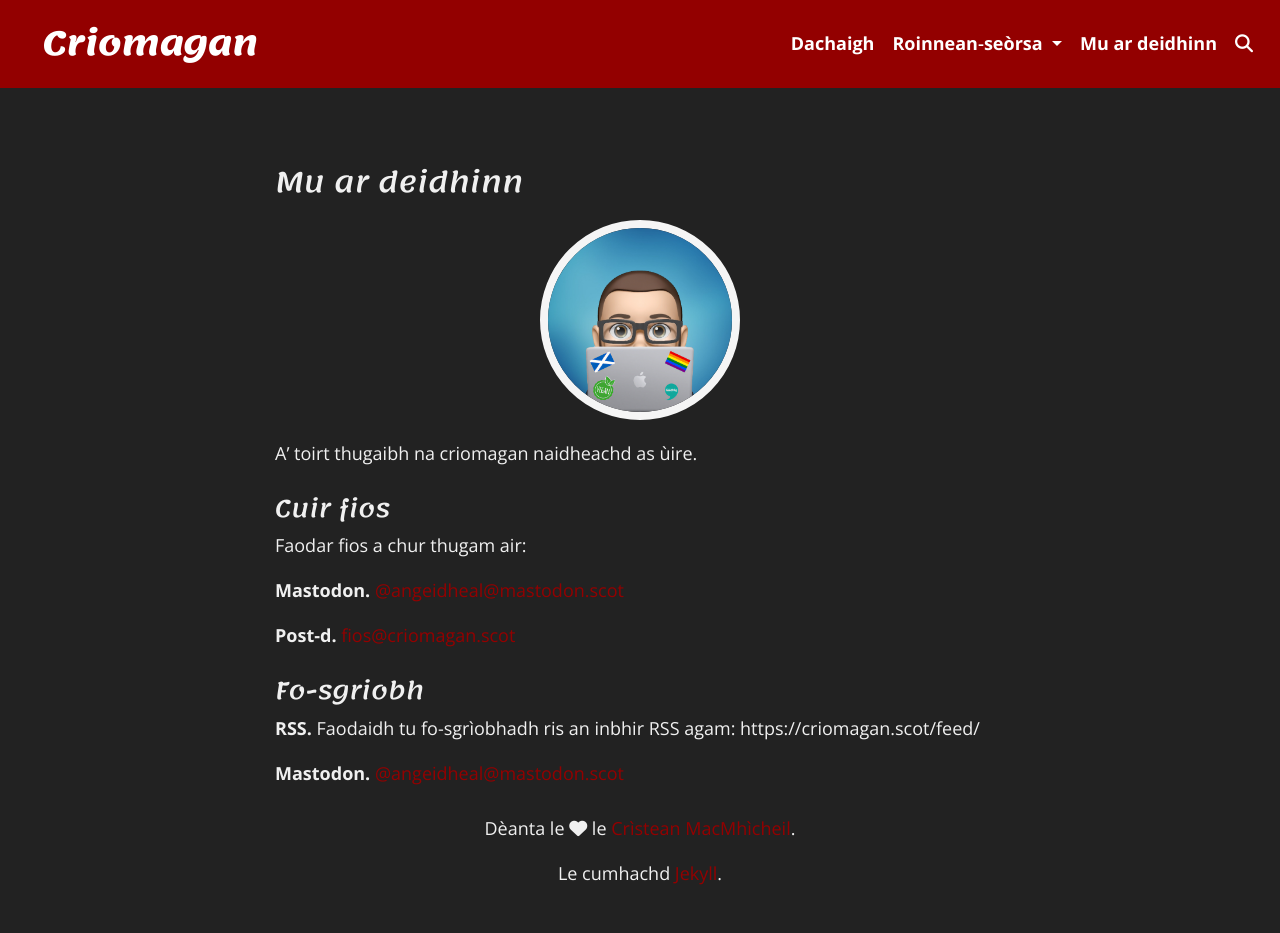
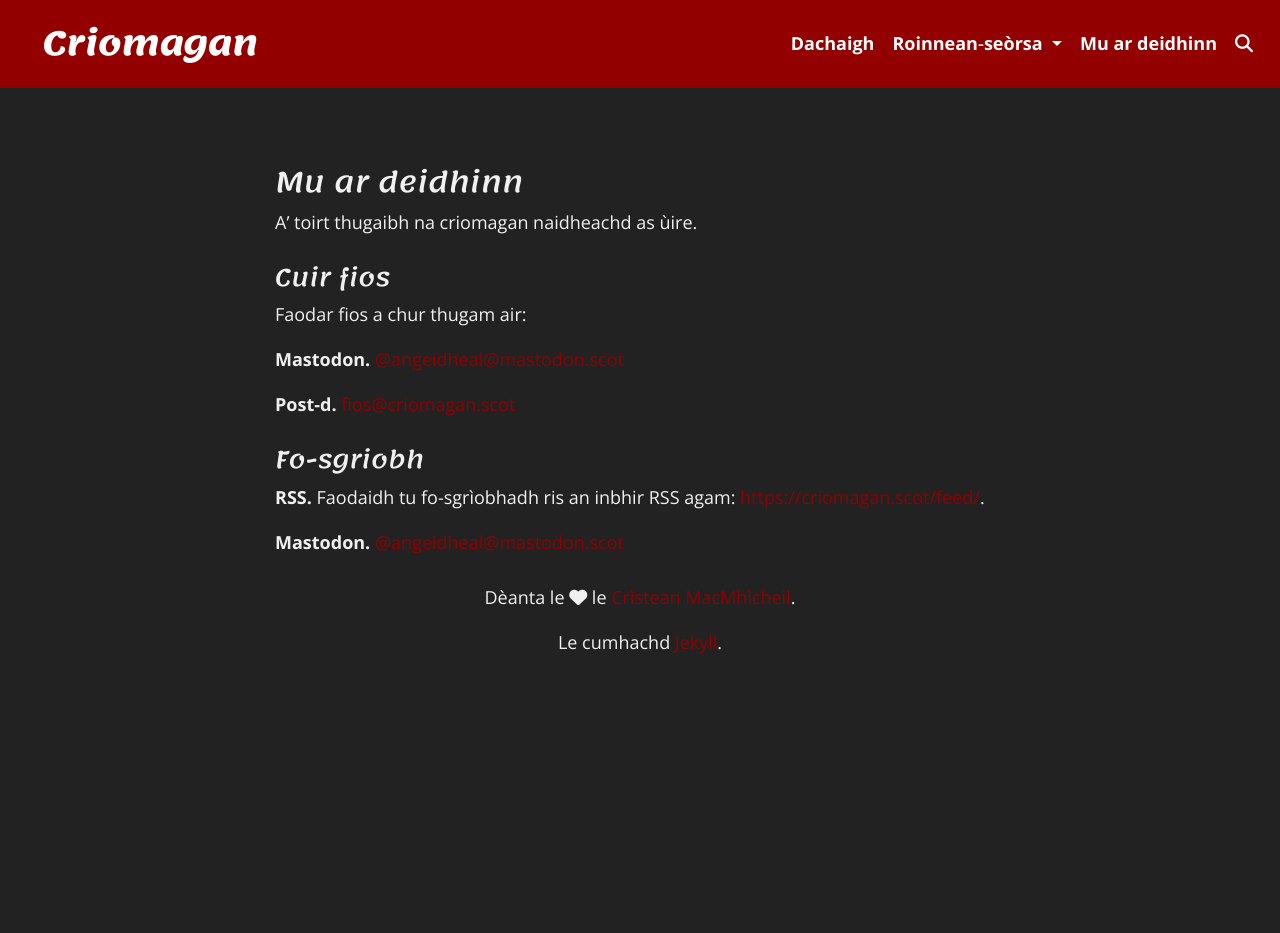
Before and after one commit to angeidheal/angeidheal.github.io, a Jekyll site: the page built from mu-ar-dheidhinn.md, in a window 1280 px wide. Built offline with Jekyll 4.4.1, drawn with Linux system fonts in a browser that asks for light colours; nearby versions of some CDN libraries; after the commit the page ends 900 px from its top, so only the background shows below that; part of the change alters nothing that is shown.

Commit message:
Update mu-ar-dheidhinn.md

```diff
--- a/mu-ar-dheidhinn.md
+++ b/mu-ar-dheidhinn.md
@@ -3,8 +3,6 @@ layout: page
 title: Mu ar deidhinn
 permalink: /mu-ar-deidhinn/
 ---
-
-<img class="avatar" src="/images/icons/cristean.jpg" />
 
 A' toirt thugaibh na criomagan naidheachd as ùire.
 
@@ -18,6 +16,6 @@ Faodar fios a chur thugam air:
 
 #### Fo-sgriobh
 
-**RSS.** Faodaidh tu fo-sgrìobhadh ris an inbhir RSS agam: https://criomagan.scot/feed/
+**RSS.** Faodaidh tu fo-sgrìobhadh ris an inbhir RSS agam: [https://criomagan.scot/feed/](https://criomagan.scot/feed/).
 
 **Mastodon.** [@angeidheal@mastodon.scot](https:www.mastodon.scot/@angeidheal)
```
